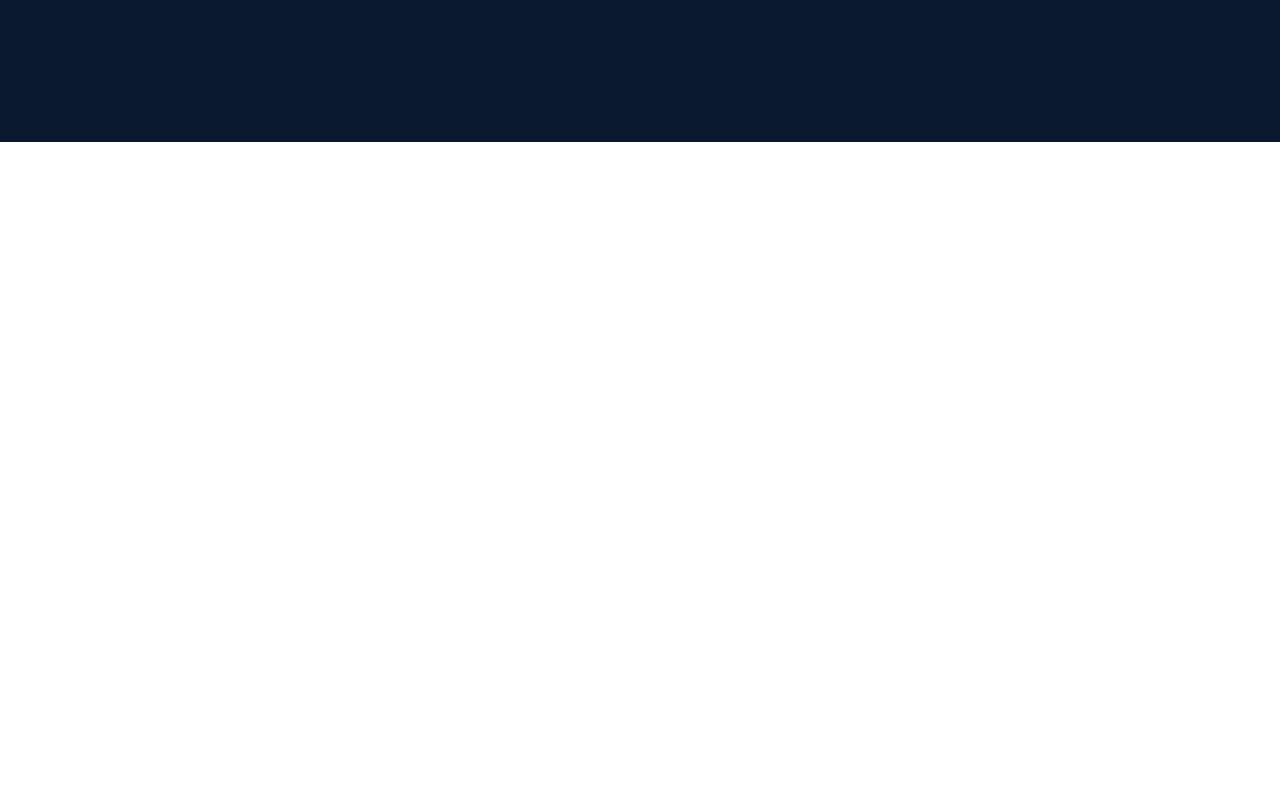
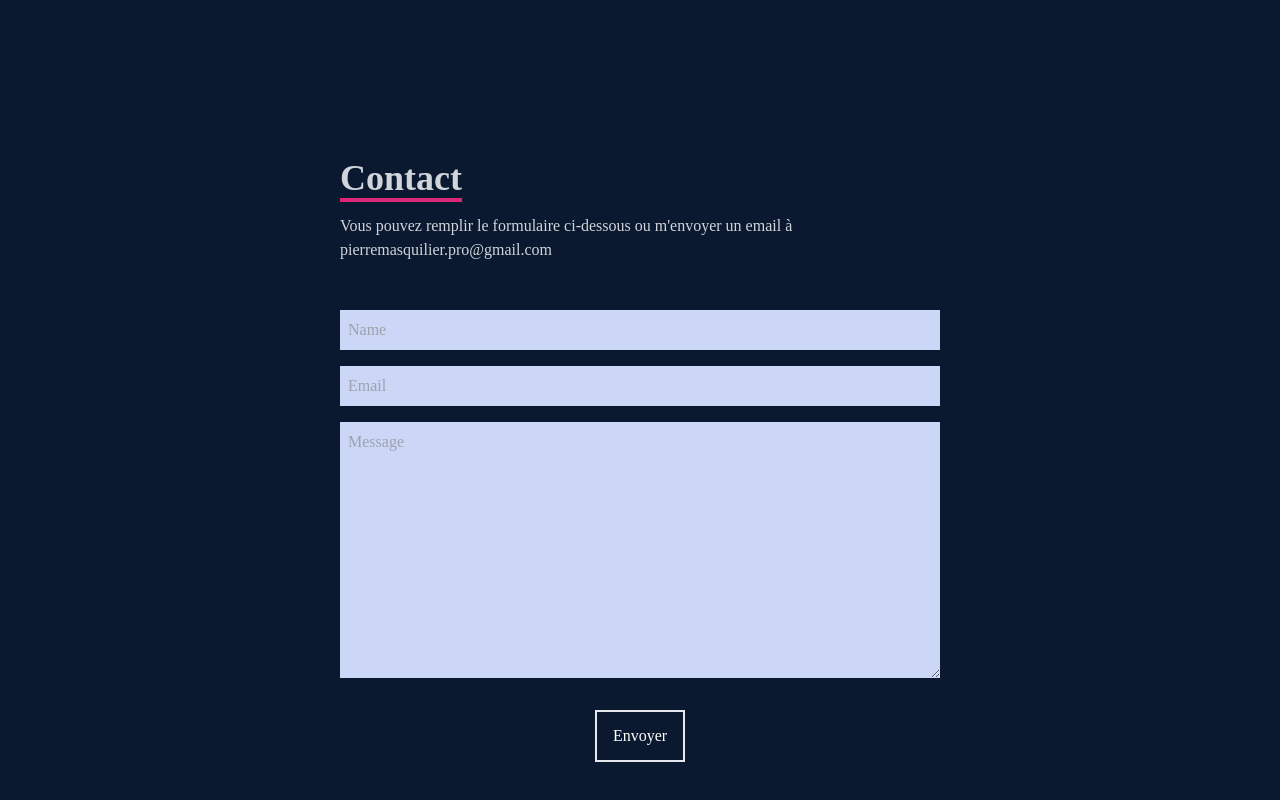
Before and after one commit to Pmasquilier/portfolio-react-app, a React (Create React App) app: page / in a window 1280 px wide. Shown: the part 3058-3858 px from the top of the page. Before the commit the page ends 3200 px from the top, so only its background shows below. Built offline with nearby package versions, Linux system fonts and the light colour scheme.

Commit message:
ajout du formulaire de contact

```diff
--- a/src/App.js
+++ b/src/App.js
@@ -1,4 +1,5 @@
 import About from "./components/About";
+import Contact from "./components/Contact";
 import Home from "./components/Home";
 import Navbar from "./components/Navbar";
 import Portfolio from "./components/Portfolio";
@@ -12,6 +13,7 @@
       <About></About>
       <Skills></Skills>
       <Portfolio></Portfolio>
+      <Contact></Contact>
     </div>
   );
 }
--- /dev/null
+++ b/src/components/Contact.jsx
@@ -0,0 +1,25 @@
+import React from 'react'
+
+const Contact = () => {
+  return (
+    <div name="contact" className='w-full h-screen bg-[#0a192f] flex justify-center items-center p-4'>
+        <form method="POST" action="https://getform.io/f/bd2da93f-e5e5-4823-8a77-cccd2219c59c" className='flex flex-col max-w-[600px] h-full'>
+            <div className='pb-8'>
+                <p className='text-4xl font-bold inline border-b-4 border-pink-600 text-gray-300'>
+                    Contact
+                </p>
+                <p className='text-gray-300 py-4 '>
+                    Vous pouvez remplir le formulaire ci-dessous ou m'envoyer un email à pierremasquilier.pro@gmail.com
+                </p>
+            </div>
+
+            <input className='bg-[#ccd6f6] p-2' type="text" placeholder='Name' name='name'/>
+            <input className='my-4 p-2 bg-[#ccd6f6]' type="email" placeholder='Email' name='email'/>
+            <textarea className='bg-[#ccd6f6] p-2' name="message" cols="30" rows="10" placeholder='Message'></textarea>
+            <button className='text-white border-2 hover:bg-pink-600 hover:border-pink-600 px-4 py-3 my-8 mx-auto flex items-center'>Envoyer</button>
+        </form>
+    </div>
+  )
+}
+
+export default Contact
```
